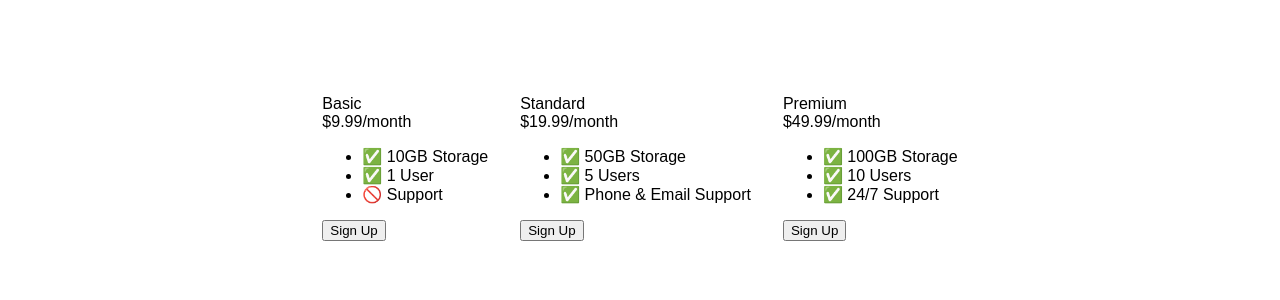
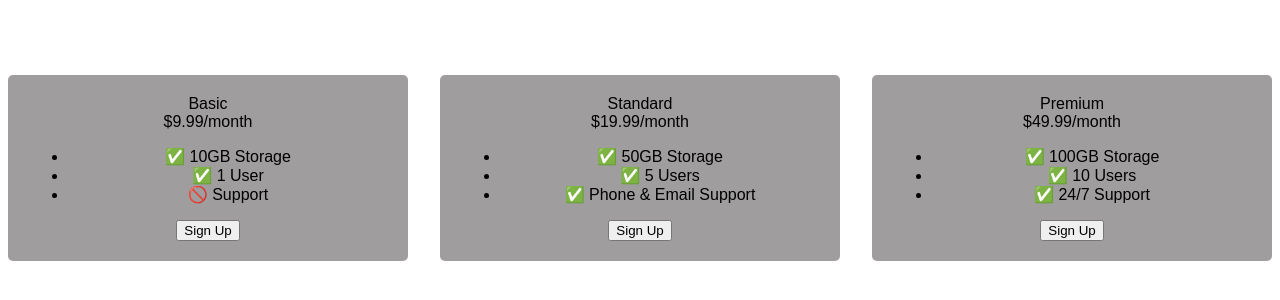
Before and after one commit to Jesskiroff/flexbox, a plain HTML site: page index.html in a window 1280 px wide. Shown: the part 240-540 px from the top of the page. Drawn offline with Linux system fonts and the light colour scheme; a web font is replaced by a local one.

Commit message:
add css to pricing table project

```diff
--- a/index.html
+++ b/index.html
@@ -19,6 +19,14 @@
         align-items: center;
         height: 100vh;
         gap: 2rem;
+      }
+      .pricing-plan{
+        flex:1;
+        max-width: 400px;
+        padding: 20px;
+        background-color:rgb(159, 157, 157);
+        border-radius: 5px;
+        text-align:center;
       }
       /* Hint: What can you do with a media query and flexbox? */
       @media (max-width: 1250px) {
```
